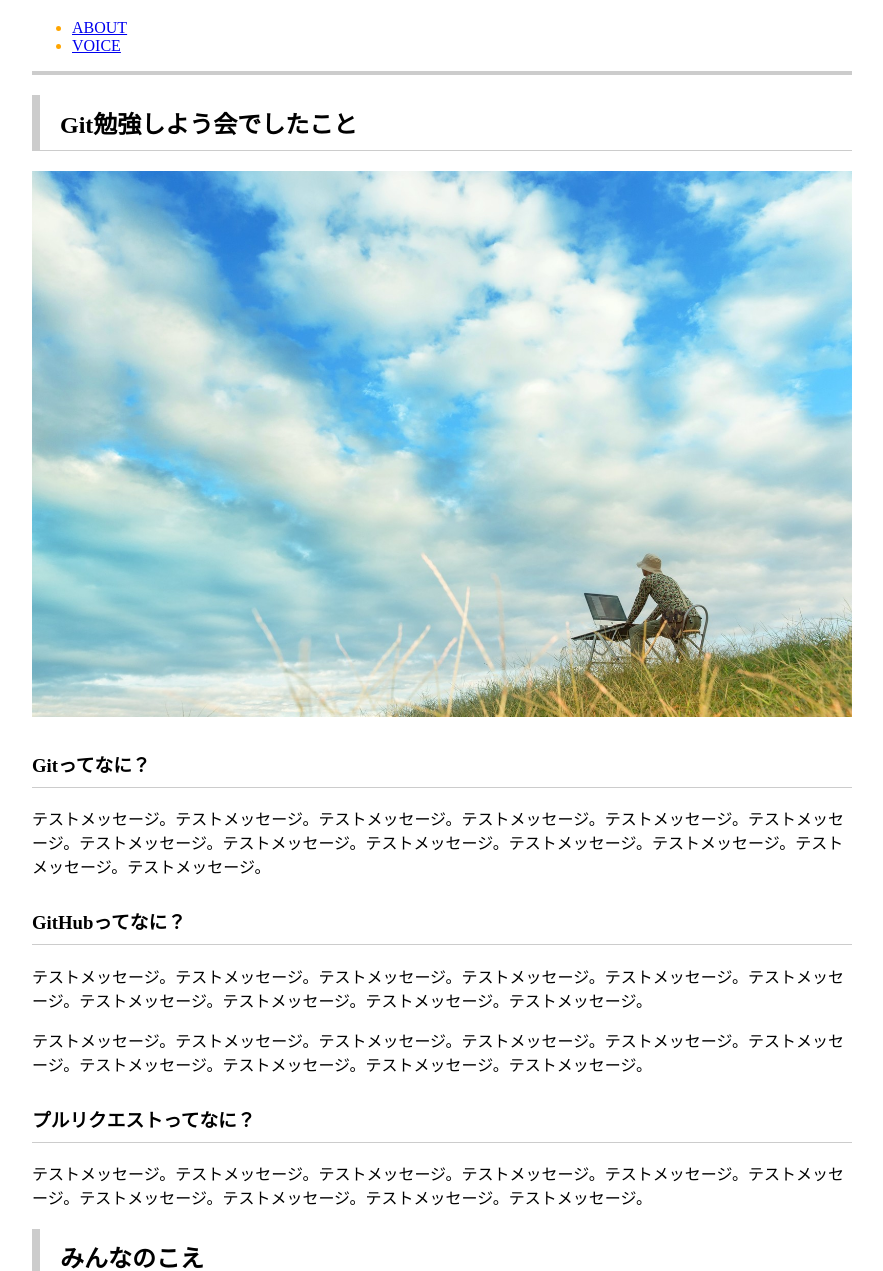
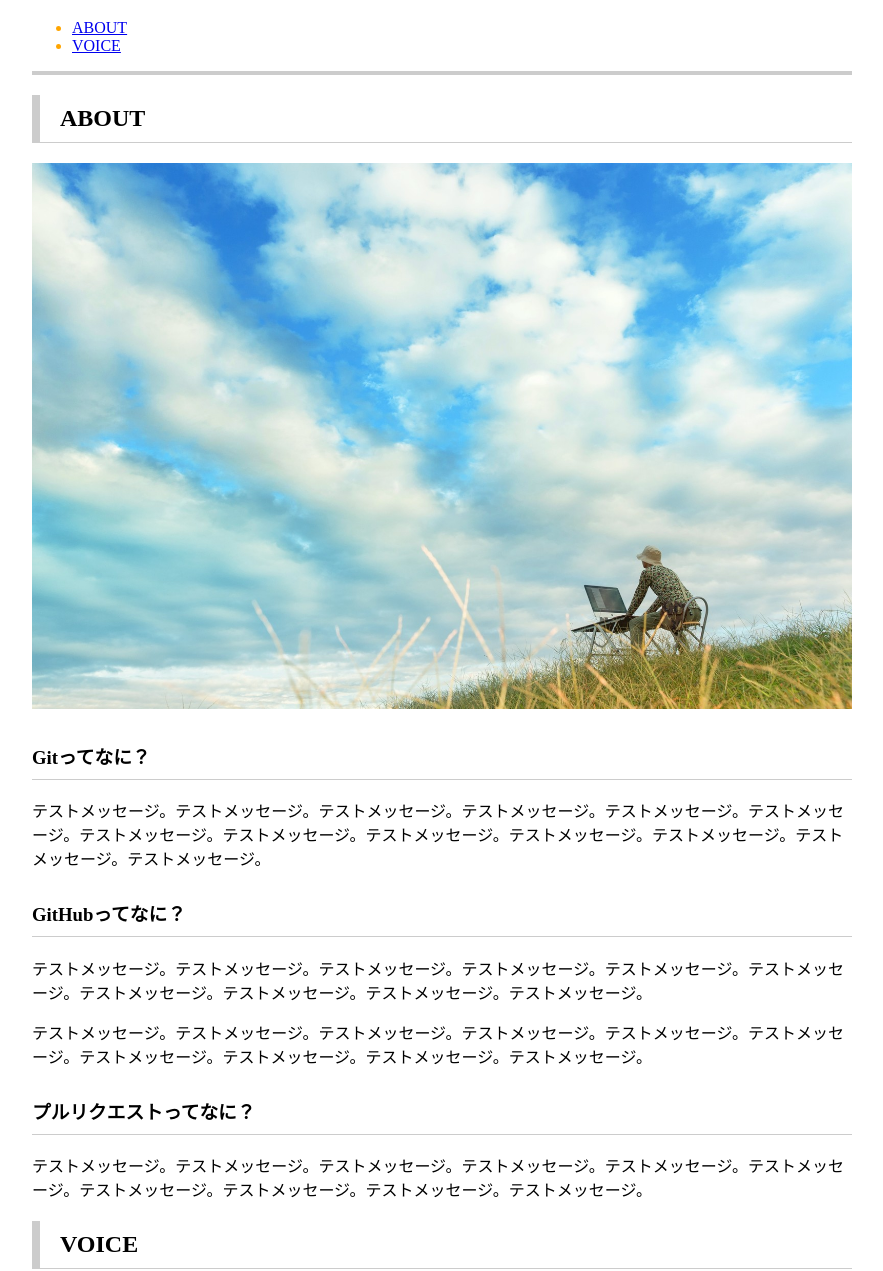
Before and after one commit to git-study-team/git-study, a plain HTML site: page index.html in a window 1280 px wide. Shown: the part 80-1351 px from the top of the page, without its empty margins (198-1081 px from the left). Drawn offline with Linux system fonts and the light colour scheme.

Commit message:
h2 words change

```diff
--- a/index.html
+++ b/index.html
@@ -22,7 +22,7 @@
 
     <section class="features">
       <div class="container">
-        <h2>Git勉強しよう会でしたこと</h2>
+        <h2>ABOUT</h2>
         <img src="images/git-study.jpg" alt="Git勉強しよう会の画像">
         <h3>Gitってなに？</h3>
         <p>テストメッセージ。テストメッセージ。テストメッセージ。テストメッセージ。テストメッセージ。テストメッセージ。テストメッセージ。テストメッセージ。テストメッセージ。テストメッセージ。テストメッセージ。テストメッセージ。テストメッセージ。</p>
@@ -36,7 +36,7 @@
 
     <section class="voices">
       <div class="container">
-        <h2>みんなのこえ</h2>
+        <h2>VOICE</h2>
         <img src="images/voice.jpg" alt="みんなこえの画像">
         <h3>なまえ</h3>
         <p>テストメッセージ。テストメッセージ。テストメッセージ。テストメッセージ。テストメッセージ。テストメッセージ。テストメッセージ。テストメッセージ。テストメッセージ。テストメッセージ。テストメッセージ。テストメッセージ。テストメッセージ。</p>
```
